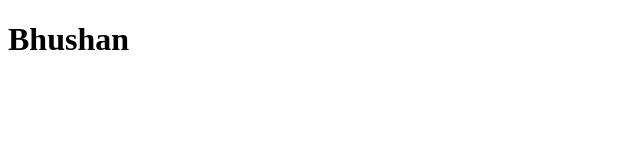
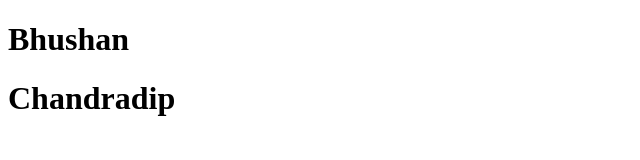
Before and after one commit to bhushank333/Git-Practice, a plain HTML site: page index.html in a window 1280 px wide. Shown: the whole page, without its empty margins (0-640 px from the left). Drawn offline with Linux system fonts and the light colour scheme.

Commit message:
HTML Page

```diff
--- a/index.html
+++ b/index.html
@@ -10,6 +10,7 @@
 
 <body>
     <h1>Bhushan</h1>
+    <h1>Chandradip</h1>
 </body>
 
 </html>
```
